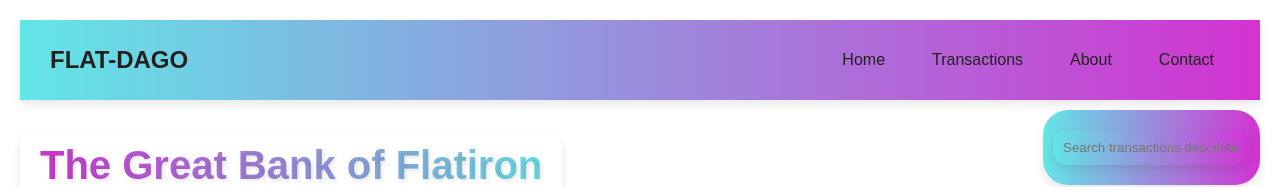
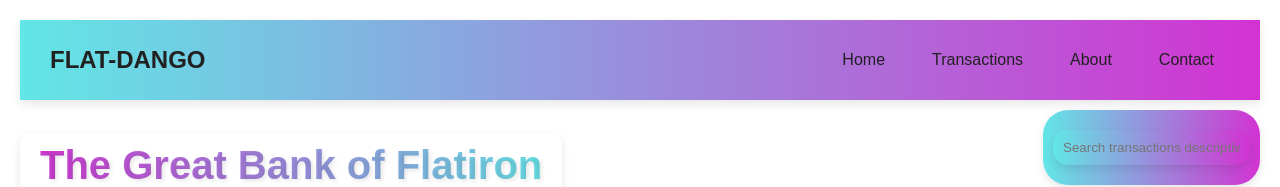
Before and after one commit to george-badia/the-great-bank-of-flatiron, a React (Create React App) app: page / in a window 1280 px wide. Shown: the top 187 px of the page. Built offline with nearby package versions, Linux system fonts and the light colour scheme; data requests are answered from the project's data file.

Commit message:
creates README.md

```diff
--- a/src/App.css
+++ b/src/App.css
@@ -106,7 +106,7 @@ h2 {
 .form-container {
   position: relative;
   width: 100%;
-  height: 400px; /* Increased height to add space above and below the form */
+  height: 400px;
   display: flex;
   align-items: center;
   justify-content: center;
--- a/src/components/App.js
+++ b/src/components/App.js
@@ -11,14 +11,14 @@ function App() {
   const [searchQuery, setsearchQuery] = useState('');
 
   useEffect(function() {
-    fetch('http://localhost:8002/transactions')
+    fetch('http://localhost:8001/transactions')
       .then(response => response.json())
       .then(data => setTransactions(data))
       .catch(error => console.error('Error fetching transactions:', error));
   }, []);
 
   function addTransaction(newTransaction) {
-    fetch('http://localhost:8002/transactions', {
+    fetch('http://localhost:8001/transactions', {
       method: 'POST',
       headers: {
         'Content-Type': 'application/json'
--- a/src/components/Navbar.js
+++ b/src/components/Navbar.js
@@ -4,7 +4,7 @@ import '../App.css';
 function Navbar() {
   return (
     <nav className="navbar">
-      <div className="navbar-brand">FLAT-DAGO</div>
+      <div className="navbar-brand">FLAT-DANGO</div>
       <ul className="navbar-nav">
         <li className="nav-item"><a href="#home">Home</a></li>
         <li className="nav-item"><a href="#transactions">Transactions</a></li>
```
Also changed, not shown: 1 other file (tests, documents, lock files or other folders).
